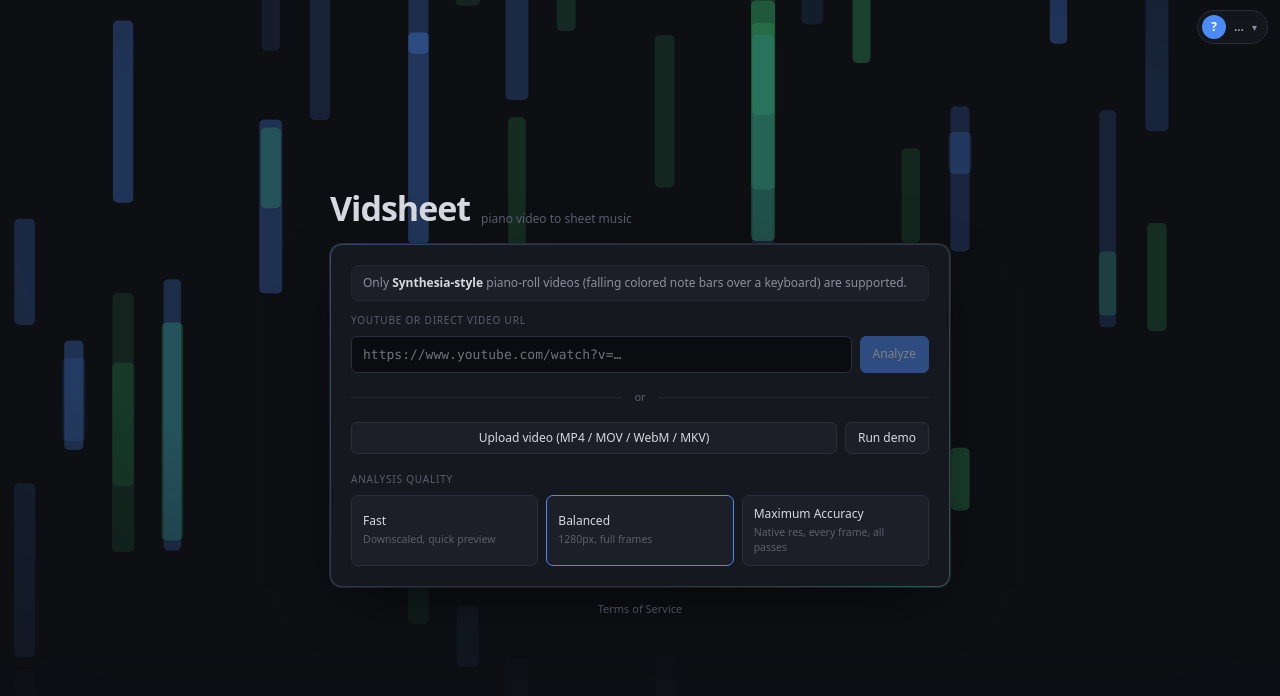
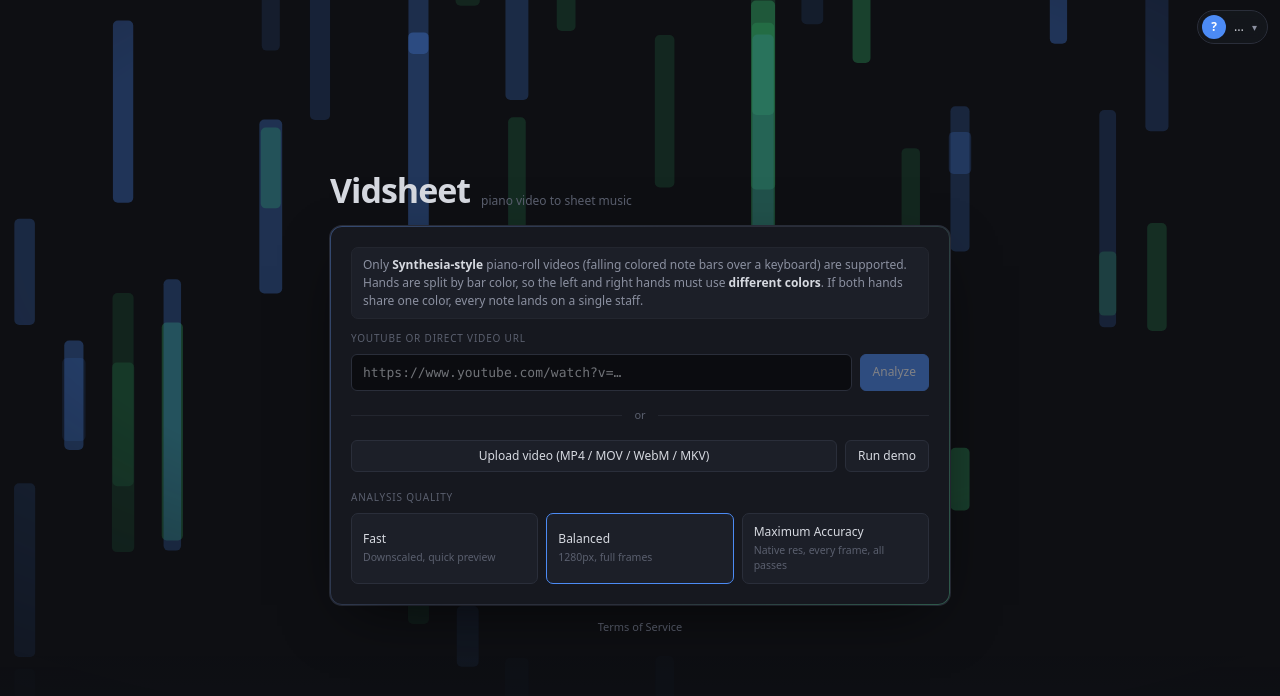
Before and after one commit to qwelpl/vidsheet-v2, a Next.js app in the folder web/: page / in a window 1280 px wide. Shown: the top 696 px of the page. Built offline with nearby package versions, Linux system fonts and the light colour scheme; no server answers.

Commit message:
docs(web): note that hands need different bar colors to be split

```diff
--- a/web/app/components/Landing.tsx
+++ b/web/app/components/Landing.tsx
@@ -63,7 +63,9 @@
             background: "var(--panel-2)", border: "1px solid var(--border-soft)",
             borderRadius: 7, padding: "8px 11px" }}>
             Only <strong style={{ color: "var(--text)" }}>Synthesia-style</strong> piano-roll videos
-            (falling colored note bars over a keyboard) are supported.
+            (falling colored note bars over a keyboard) are supported. Hands are split by bar color,
+            so the left and right hands must use <strong style={{ color: "var(--text)" }}>different
+            colors</strong>. If both hands share one color, every note lands on a single staff.
           </div>
           <div className="label" style={{ marginBottom: 8 }}>YouTube or direct video URL</div>
           <div style={{ display: "flex", gap: 8 }}>
```
